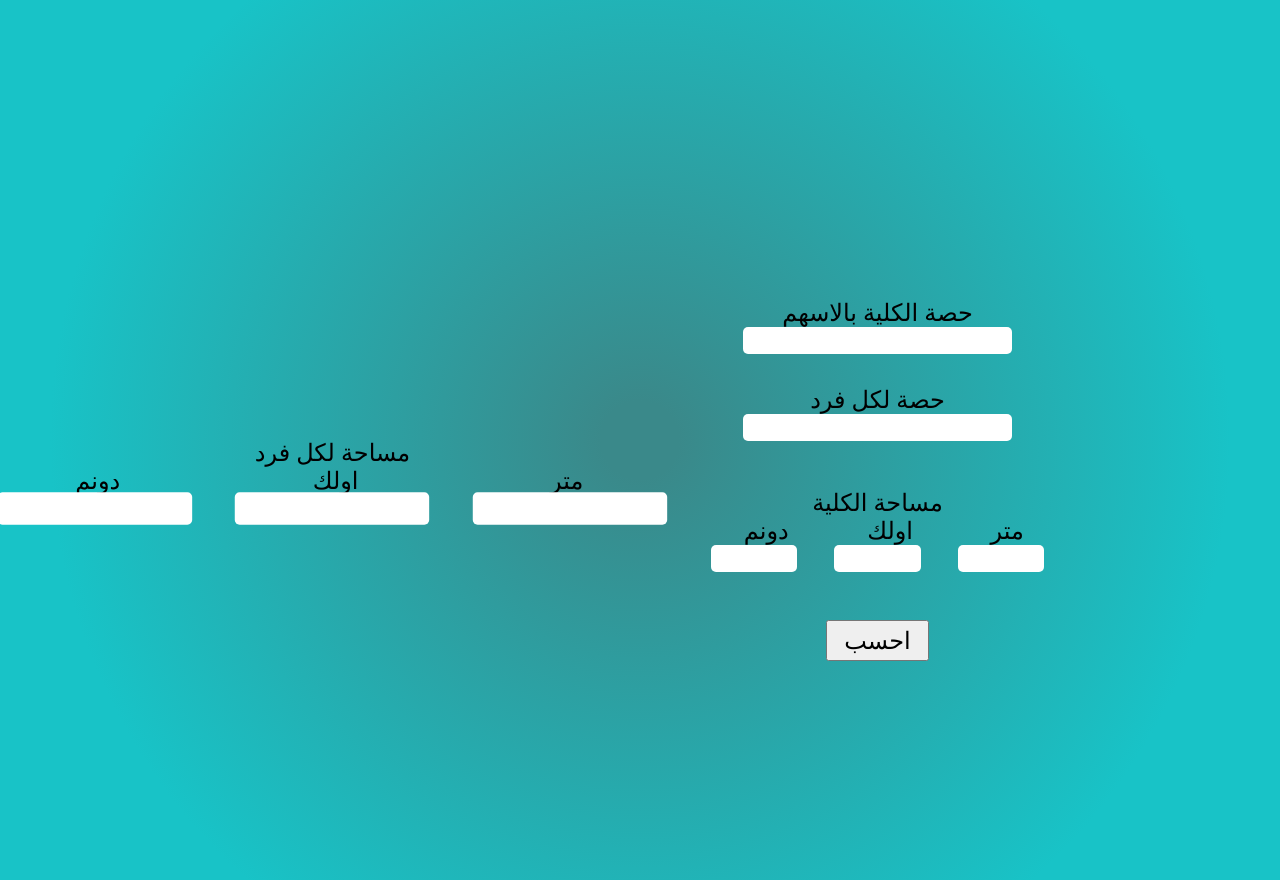
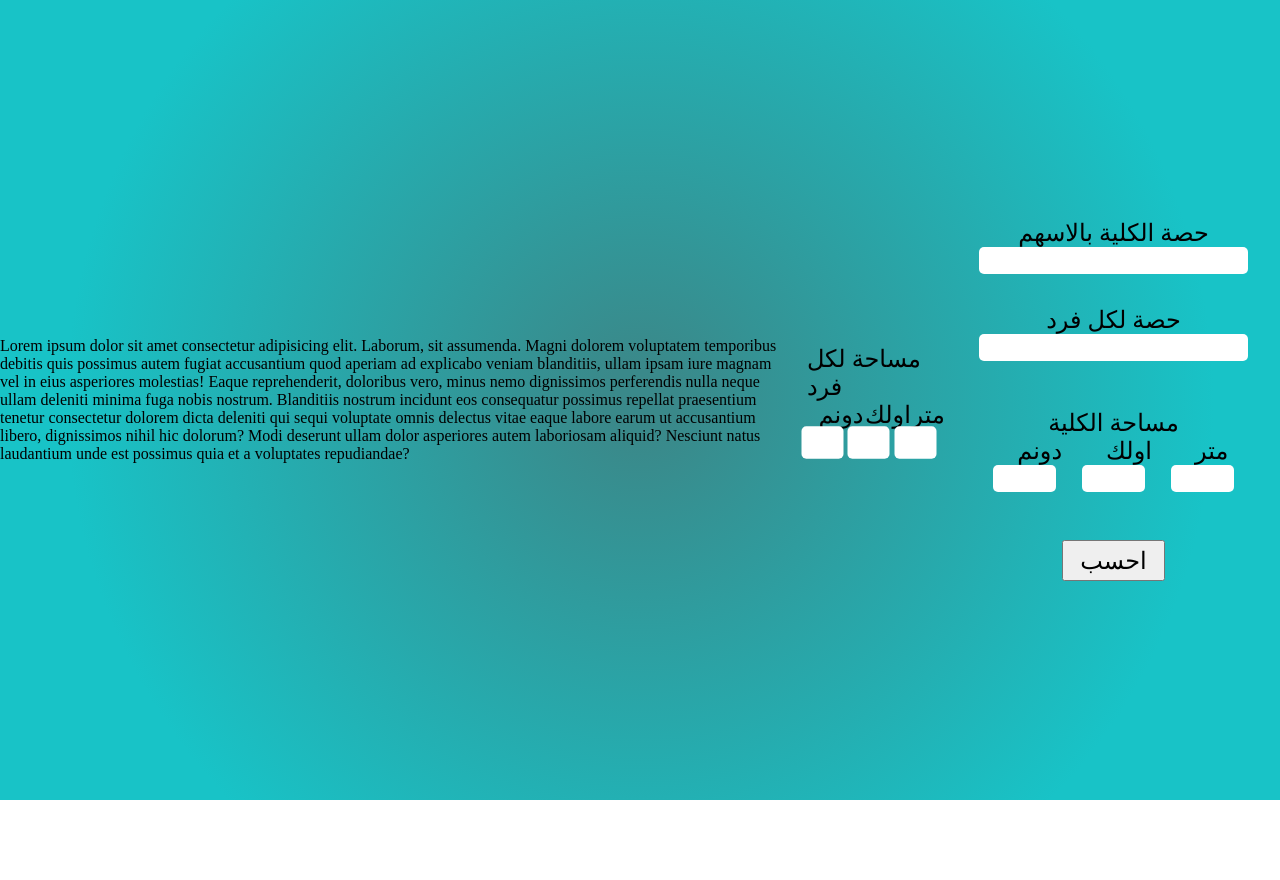
Before and after one commit to yasinabdmahmood/Ayoub, a website: page index.html in a window 1280 px wide. After the commit the page ends 800 px from the top, so only its background shows below. Drawn offline with Linux system fonts and the light colour scheme.

Commit message:
8th  attempt

```diff
--- a/index.html
+++ b/index.html
@@ -9,6 +9,7 @@
     <title>Ayob</title>
 </head>
 <body>
+    <p>Lorem ipsum dolor sit amet consectetur adipisicing elit. Laborum, sit assumenda. Magni dolorem voluptatem temporibus debitis quis possimus autem fugiat accusantium quod aperiam ad explicabo veniam blanditiis, ullam ipsam iure magnam vel in eius asperiores molestias! Eaque reprehenderit, doloribus vero, minus nemo dignissimos perferendis nulla neque ullam deleniti minima fuga nobis nostrum. Blanditiis nostrum incidunt eos consequatur possimus repellat praesentium tenetur consectetur dolorem dicta deleniti qui sequi voluptate omnis delectus vitae eaque labore earum ut accusantium libero, dignissimos nihil hic dolorum? Modi deserunt ullam dolor asperiores autem laboriosam aliquid? Nesciunt natus laudantium unde est possimus quia et a voluptates repudiandae?</p>
     <div class="output-area">
         <span>مساحة لكل فرد</span>
         <div class="output-fields">
--- a/style.css
+++ b/style.css
@@ -1,6 +1,6 @@
 body {
     padding: 0%;
-    padding-top: 10vh;
+    padding-top: 0vh;
     margin: 0%;
     display: flex;
     justify-content: flex-start;
```
